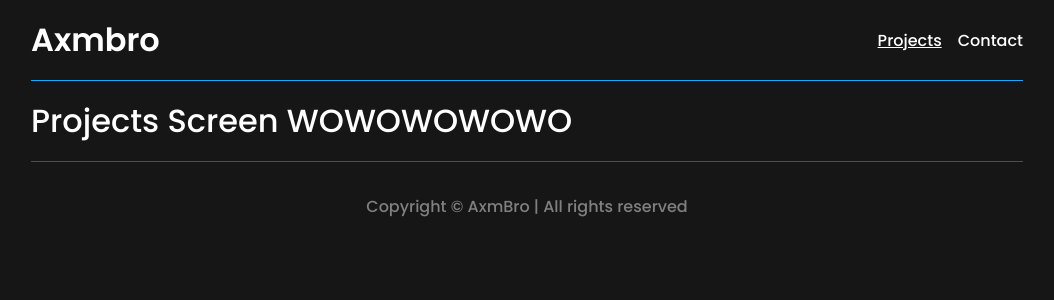
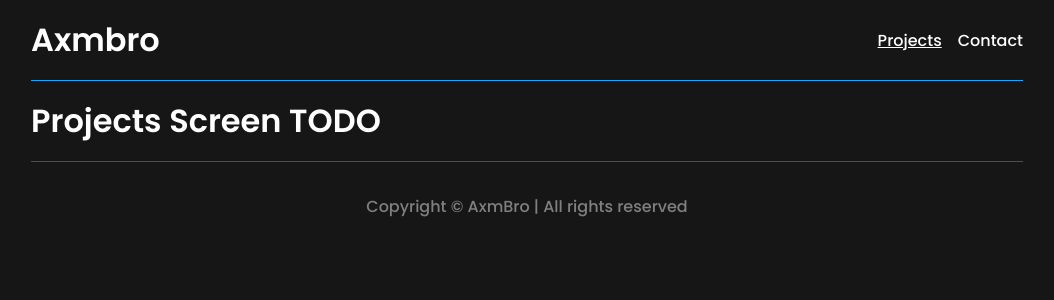
Before and after one commit to AxmBro/axmbro.github.io, a React (Create React App) app: page /projects in a window 1280 px wide. Shown: the top 300 px of the page, without its empty margins (113-1167 px from the left). Built offline with nearby package versions, Linux system fonts and the light colour scheme.

Commit message:
minor changes

```diff
--- a/src/App.css
+++ b/src/App.css
@@ -40,6 +40,7 @@ h2 {
 }
 
 h1 {
+  font-weight: 600;
   font-size: 2rem;
 }
 
--- a/src/screens/Projects.js
+++ b/src/screens/Projects.js
@@ -9,7 +9,7 @@ function Projects() {
       <ScreenSection
         children={
           <>
-            <h1>Projects Screen WOWOWOWOWO</h1>
+            <h1>Projects Screen TODO</h1>
           </>
         }
       ></ScreenSection>
```
